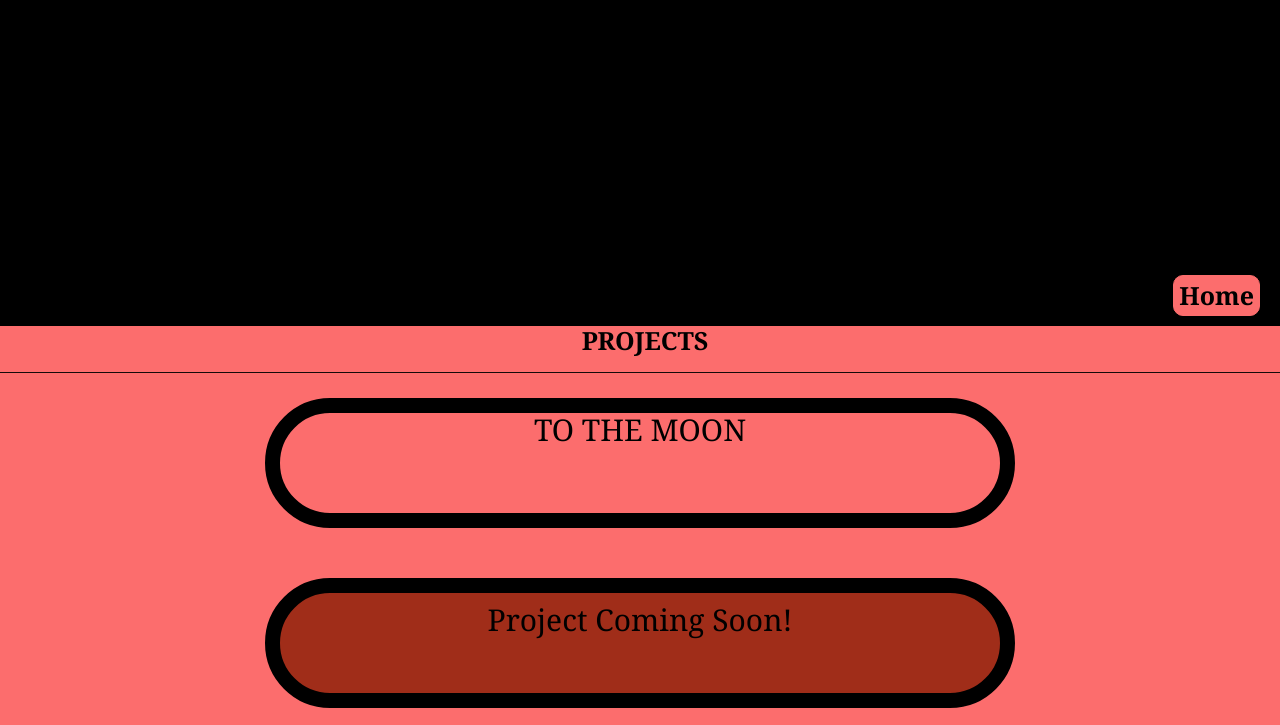
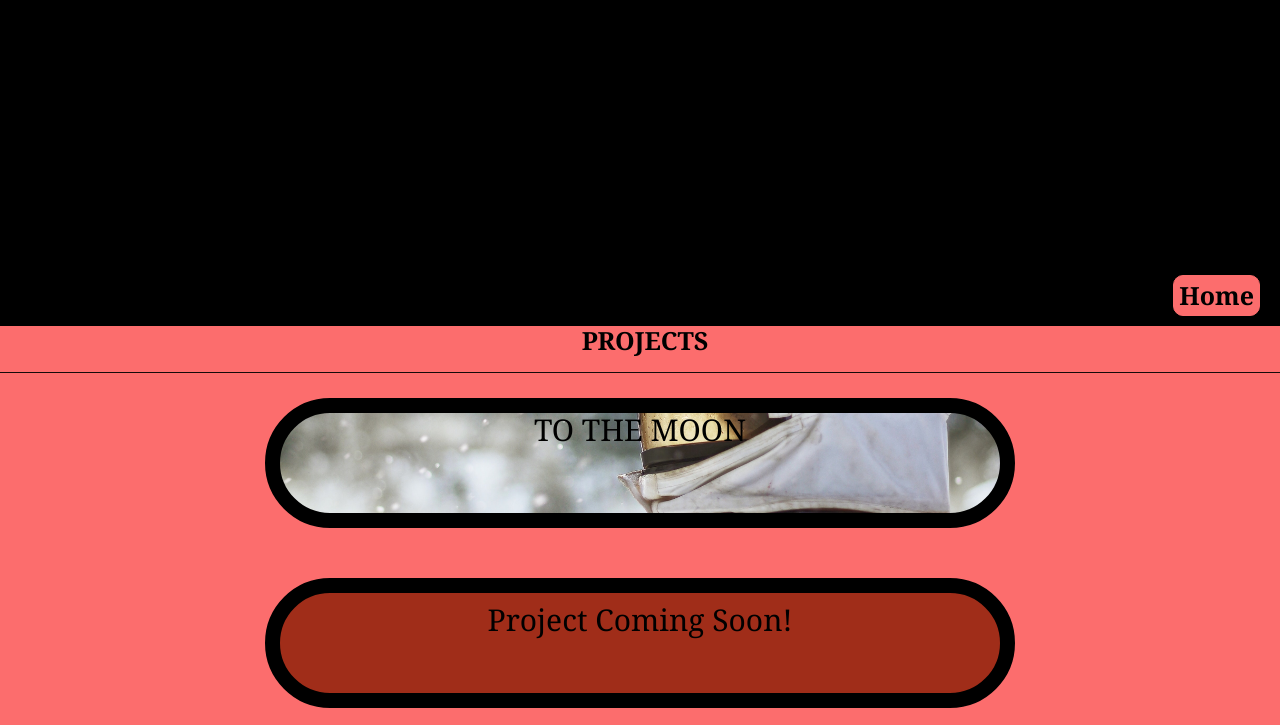
Before and after one commit to Medieinstitutet/cv-med-css-Awesst, a plain HTML site: page index.html in a window 1280 px wide. Shown: the part 474-1199 px from the top of the page. Drawn offline with Linux system fonts and the light colour scheme; a web font is replaced by a local one.

Commit message:
:lipstick: picture?

```diff
--- a/css/main.scss
+++ b/css/main.scss
@@ -184,7 +184,7 @@ section.projects {
   position: relative;
   width: 70vh;
   height: 30vh;
-  background-image: url(img/adam-miller-dBaz0xhCkPY-unsplash.jpg);
+  background-image: url(../img/adam-miller-dBaz0xhCkPY-unsplash.jpg);
   background-size: cover;
   background-position: 70%;
   border: 15px solid black;
```
Also changed, not shown: css/main.css, 1 other file.
